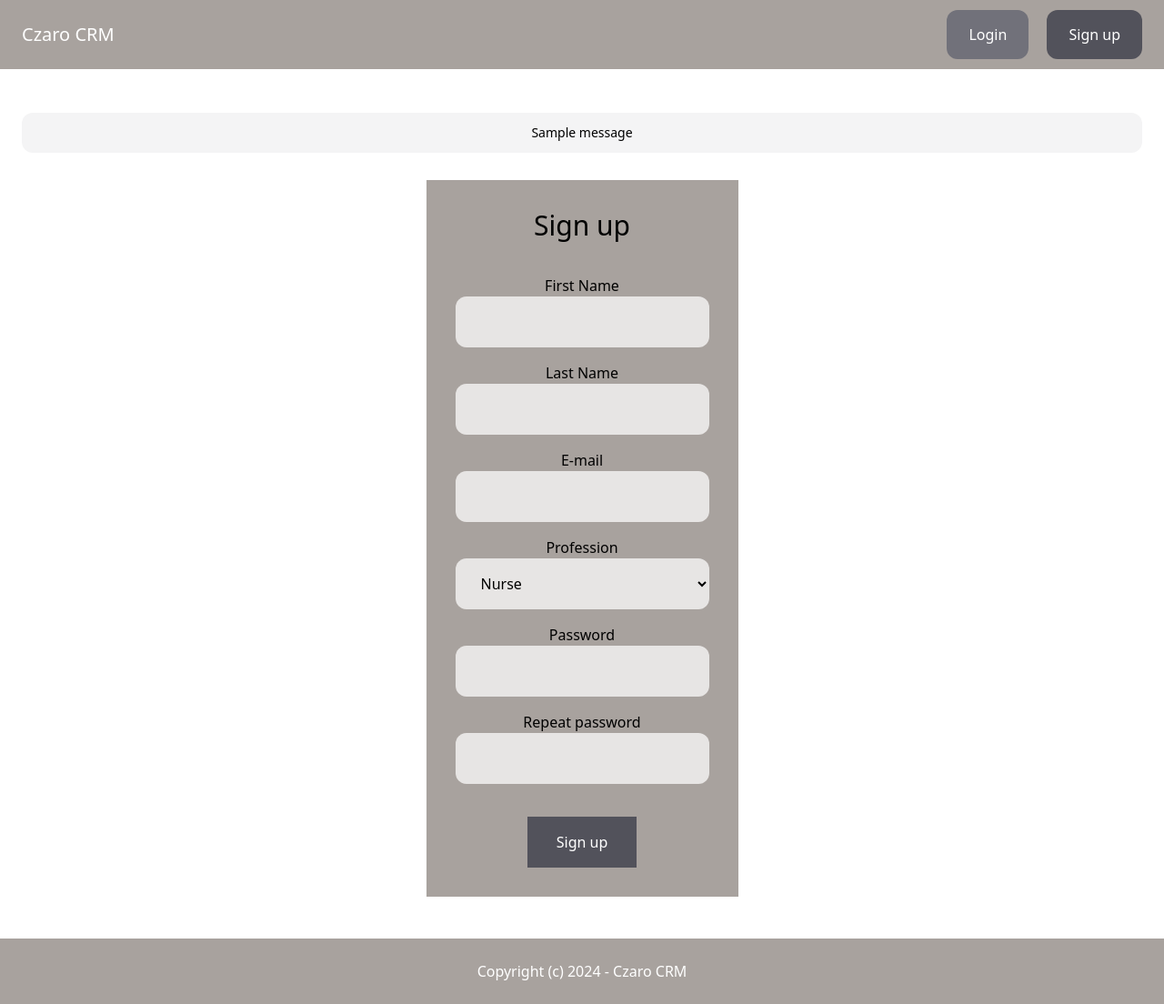
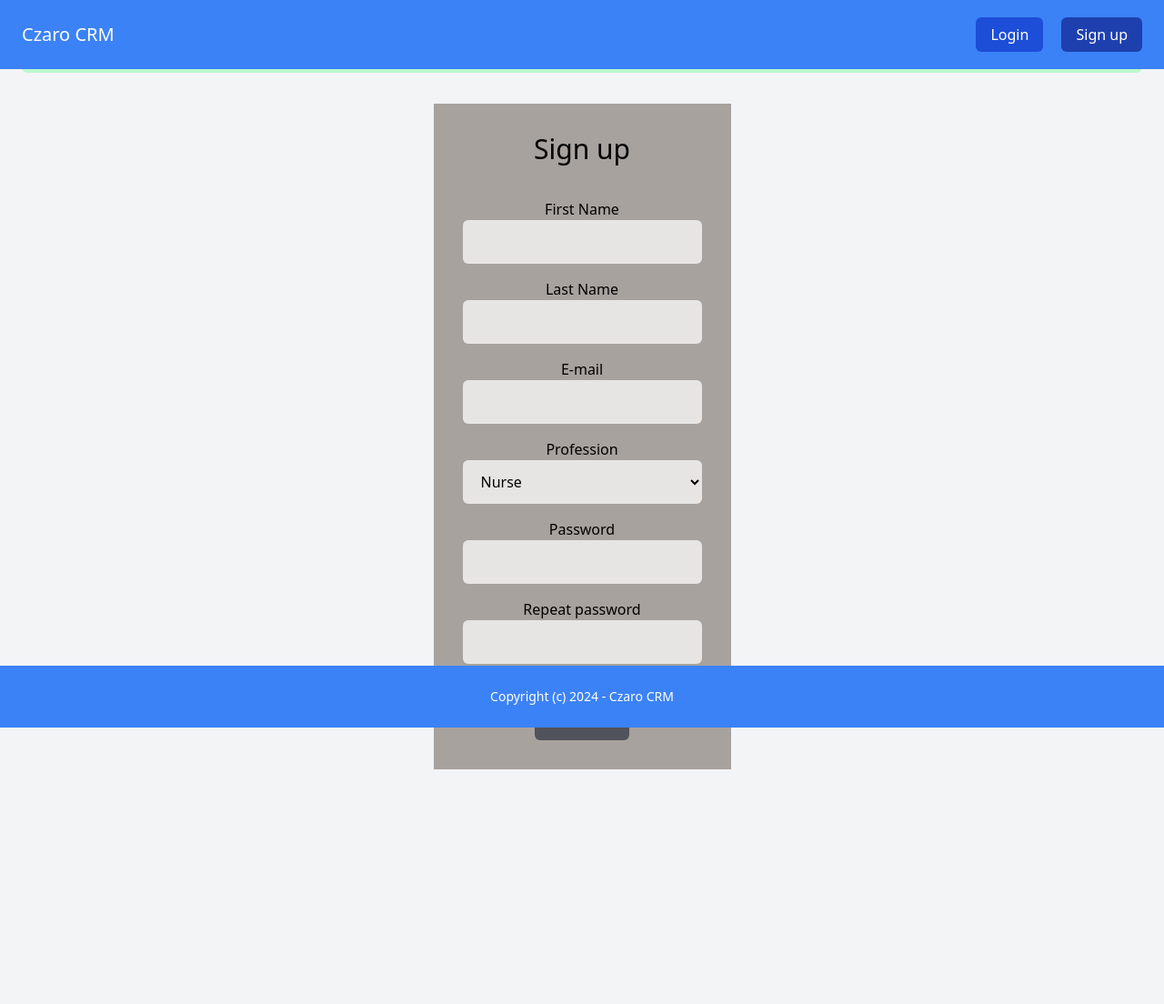
Before and after one commit to MrCzaro/Czaro_CRM, a Django app: page /signup/ in a window 1280 px wide. Shown: the whole page at 91% size. After the commit the page ends 846 px from the top, so only its background shows below. Run offline with Django 5.2, Linux system fonts and the light colour scheme; tables that the repository leaves empty hold one stand-in row (values such as "Sample post"); one stand-in notice (Sample message) is shown; some libraries are stand-ins or nearby versions.

Commit message:
Update 12/2/24

```diff
--- a/templates/base.html
+++ b/templates/base.html
@@ -1,47 +1,47 @@
 <!DOCTYPE html>
-<html>
+<html lang="en">
 <head>
     <meta charset="UTF-8">
     <meta name="viewport" content="width=device-width, initial-scale=1.0">
-
     <script src="https://cdn.tailwindcss.com"></script>
     <title>{% block title %}{{ title }}{% endblock %} | Czaro CRM</title>
     {% load static %}
     {% block head %}{% endblock %}
 </head>
-    <body class="flex flex-col h-screen">
+<body class="flex flex-col min-h-screen bg-gray-100">
 
-        <nav class="p-6 flex items-center justify-between bg-stone-400">
+    <nav class="fixed top-0 left-0 right-0 p-6 flex items-center justify-between bg-blue-500">
         <a href="#" class="text-xl text-white">Czaro CRM</a>
-
         <div class="space-x-4">
             {% if request.user.is_authenticated %}
                 <a href="{% url "patient:create" %}" class="text-white">Add Patient</a>
                 <a href="{% url "department:department_list" %}" class="text-white">Departments</a>
                 <a href="{% url "patient:index" %}" class="text-white">Patients List</a>
-                    <a href="{% url 'main:logout' %}" class="py-4 px-6 bg-red-600 rounded-xl text-white">Logout</a>
+                <a href="{% url 'main:logout' %}" class="py-2 px-4 bg-red-600 rounded-md text-white">Logout</a>
             {% else %}
-                    <a href="{% url 'main:login' %}" class="py-4 px-6 bg-zinc-500 text-white rounded-xl">Login</a>
-                    <a href="{% url 'main:signup' %}" class="py-4 px-6 bg-zinc-600 text-white rounded-xl">Sign up</a>
+                <a href="{% url 'main:login' %}" class="py-2 px-4 bg-blue-700 text-white rounded-md">Login</a>
+                <a href="{% url 'main:signup' %}" class="py-2 px-4 bg-blue-800 text-white rounded-md">Sign up</a>
             {% endif %}
         </div>
     </nav>
+
     <main class="p-6 flex-1 mb-4">
         {% if messages %}
-                <br/>
+            <div class="space-y-4">
                 {% for message in messages %}
-                    <div class="justify-center bg-zinc-100  rounded-xl text-black text-center px-4 py-3" role="alert">
-                        <p class="text-sm">{{ message }}</p>
+                    <div class="bg-green-200 text-green-800 rounded-md p-4">
+                        <p>{{ message }}</p>
                     </div>
                 {% endfor %}
-                <br/>
+            </div>
         {% endif %}
         {% block content %}
         {% endblock %}
     </main>
 
-        <footer class="p-6 bg-stone-400">
-            <p class="text-xm text-white text-center">Copyright (c) 2024 - Czaro CRM</p>
+    <footer class="fixed bottom-0 left-0 right-0 p-6 bg-blue-500 text-white">
+        <p class="text-sm text-center">Copyright (c) 2024 - Czaro CRM</p>
     </footer>
+
 </body>
 </html>
--- a/templates/department_detail.html
+++ b/templates/department_detail.html
@@ -7,7 +7,6 @@
     <div class="w-2/3">
       <p class="font-bold">Department Name: {{ department.name }}</p>
       <p class="font-bold">Description: {{ department.description }}</p>
-      <p class="font-bold">Created By: {{ department.created_by.first_name }}</p>
     </div>
   </div>
   <div class="flex items-center mt-8">
--- a/templates/signup.html
+++ b/templates/signup.html
@@ -1,49 +1,49 @@
 {% extends "base.html" %}
 
 {% block content %}
-<div class="flex items-center justify-center h-screen">
+<div class="flex items-center justify-center min-h-screen">
     <div class="max-w-xl py-8 bg-stone-400 text-center">
         <h1 class="text-3xl text-black">Sign up</h1>
 
         <form class="mt-9 px-8 space-y-4" method="post">
             {% csrf_token %}
 
-            <div>
-                <label class="text-black">First Name</label><br>
-                <input name="first_name" type="text" class="w-full py-4 px-6 bg-stone-200 rounded-xl text-black">
-            </div>
-            <div>
-                <label class="text-black">Last Name</label><br>
-                <input name="last_name" type="text" class="w-full py-4 px-6 bg-stone-200 rounded-xl text-black">
+            <div class="mb-4">
+                <label for="first_name" class="text-black">First Name</label><br>
+                <input name="first_name" type="text" id="first_name" class="w-full py-3 px-4 bg-stone-200 rounded-md text-black focus:outline-none focus:ring focus:border-blue-300">
             </div>
 
-            <div>
-                <label class="text-black">E-mail</label><br>
-                <input name="email" type="email" class="w-full py-4 px-6 bg-stone-200 rounded-xl text-black">
+            <div class="mb-4">
+                <label for="last_name" class="text-black">Last Name</label><br>
+                <input name="last_name" type="text" id="last_name" class="w-full py-3 px-4 bg-stone-200 rounded-md text-black focus:outline-none focus:ring focus:border-blue-300">
             </div>
 
-            <div>
-                <label class="text-black">Profession</label><br>
-                <select name="profession" class="w-full py-4 px-6 bg-stone-200 rounded-xl text-black">
+            <div class="mb-4">
+                <label for="email" class="text-black">E-mail</label><br>
+                <input name="email" type="email" id="email" class="w-full py-3 px-4 bg-stone-200 rounded-md text-black focus:outline-none focus:ring focus:border-blue-300">
+            </div>
+
+            <div class="mb-4">
+                <label for="profession" class="text-black">Profession</label><br>
+                <select name="profession" id="profession" class="w-full py-3 px-4 bg-stone-200 rounded-md text-black focus:outline-none focus:ring focus:border-blue-300">
                     {% for value, label in USER_CHOICES %}
                         <option value="{{ value }}">{{ label }}</option>
                     {% endfor %}
                 </select>
             </div>
 
+            <div class="mb-4">
+                <label for="password1" class="text-black">Password</label><br>
+                <input name="password1" type="password" id="password1" class="w-full py-3 px-4 bg-stone-200 rounded-md text-black focus:outline-none focus:ring focus:border-blue-300">
+            </div>
 
-            <div>
-                <label class="text-black">Password</label><br>
-                <input name="password1" type="password" class="w-full py-4 px-6 bg-stone-200 rounded-xl text-black">
+            <div class="mb-4">
+                <label for="password2" class="text-black">Repeat password</label><br>
+                <input name="password2" type="password" id="password2" class="w-full py-3 px-4 bg-stone-200 rounded-md text-black focus:outline-none focus:ring focus:border-blue-300">
             </div>
 
             <div>
-                <label class="text-black">Repeat password</label><br>
-                <input name="password2" type="password" class="w-full py-4 px-6 bg-stone-200 rounded-xl text-black">
-            </div>
-
-            <div>
-                <button class="mt-5 py-4 px-8 bg-zinc-600 text-white">Sign up</button>
+                <button class="mt-5 py-3 px-6 bg-zinc-600 rounded-md text-white hover:bg-zinc-700 focus:outline-none focus:ring focus:border-blue-300">Sign up</button>
             </div>
         </form>
     </div>
```
Also changed, not shown: department/views.py (+23 -4 lines), templates/department_list.html (+18 -12 lines), templates/login.html (+9 -7 lines), db.sqlite3. Lines whose indentation alone changed are shown as unchanged.
